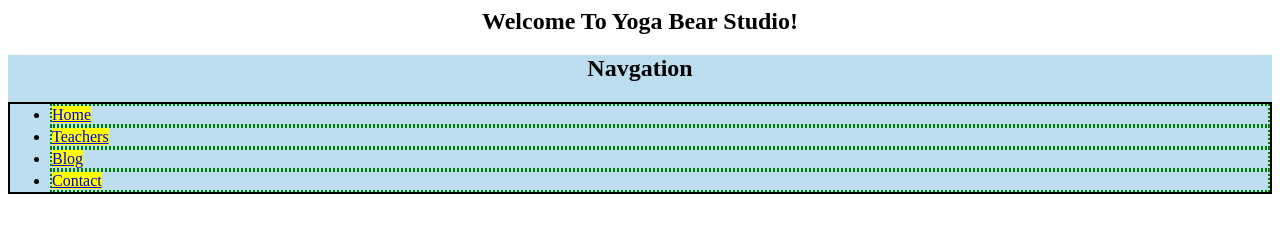
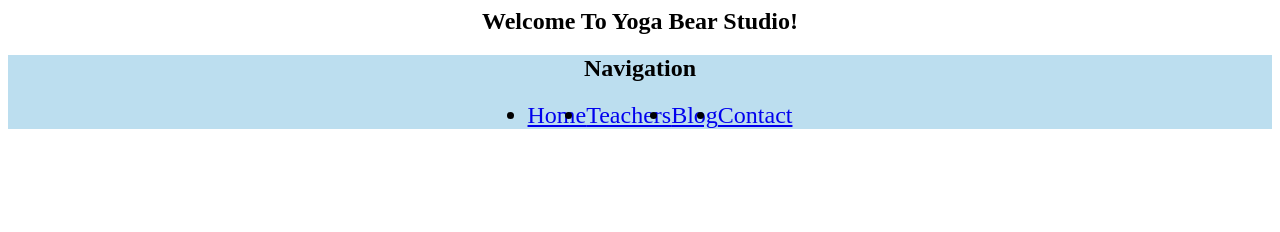
Before and after one commit to Yoga-Bear-Studio/yogurt, a website: page index.html in a window 1280 px wide. Drawn offline with Linux system fonts and the light colour scheme.

Commit message:
added navbar

```diff
--- a/index.html
+++ b/index.html
@@ -15,7 +15,7 @@
     <div>
         <!--Navbar-->
         <nav style="background-color:#bcdeef;">
-            <h1 style="text-align: center;">Navgation</h1>
+            <h1 style="text-align: center;">Navigation</h1>
             <ul>
                 <li><a href="index.html">Home</a></li>
                 <li><a href="#">Teachers</a></li>
--- a/style.css
+++ b/style.css
@@ -1,17 +1,8 @@
-* {
-     border: 1 px solid red;
+nav ul {
+    margin: 0;
+    padding: 0
+    list-style-type: none;
+    font-size: 1.5rem;
+    display: flex;
+    justify-content: center;
 }
-nav {
-    border: 5 px solid blue;
-}
-
-ul {
-    border: 2px solid black;
-
-}
-li {
-    border: 2px dotted green;
-}
-a {
-    background-color: yellow;
-}
```
